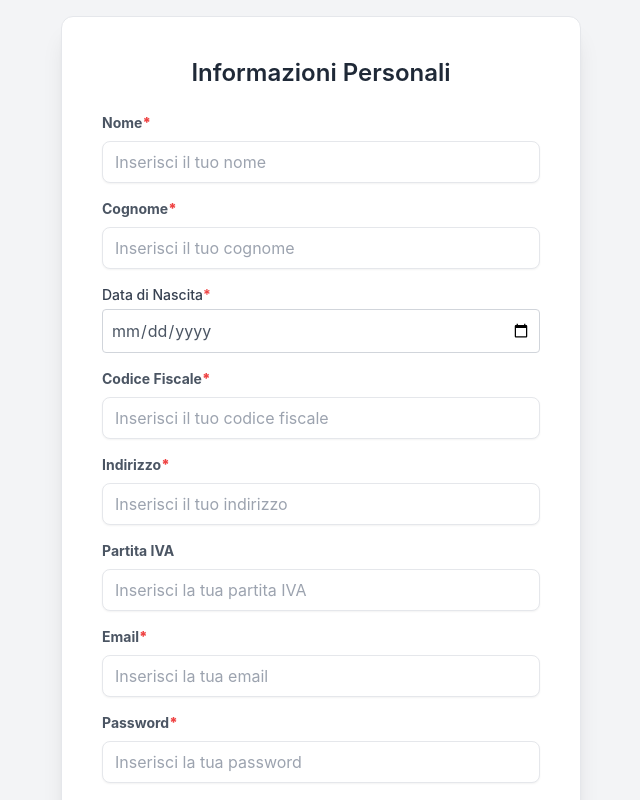
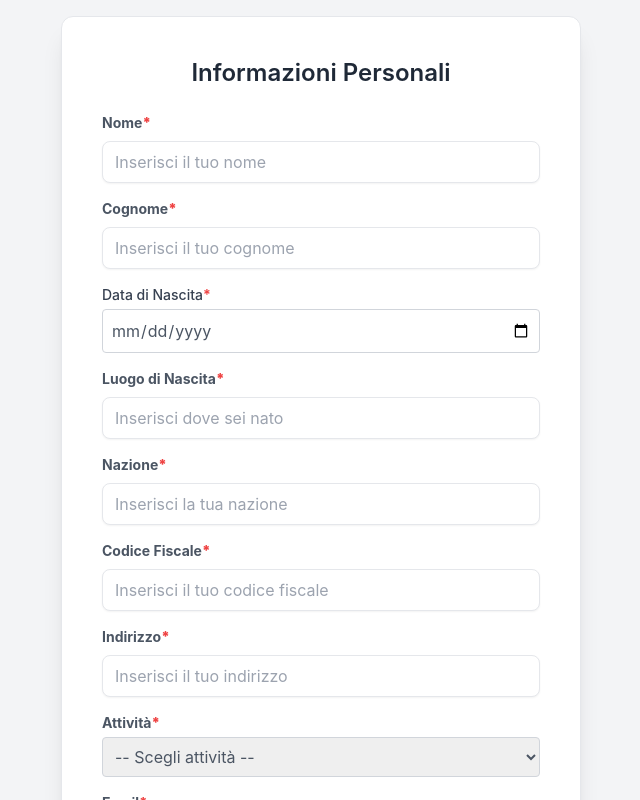
Before and after one commit to francescorago/Tirocinio_ACK, a React (Create React App) app in the folder ackgestionedocumentale/: page /register in a window 1280 px wide. Shown: the top 800 px of the page, without its empty margins (319-959 px from the left). Built offline with nearby package versions, Linux system fonts and the light colour scheme; no server answers.

Commit message:
aggiunta campi fase registrazione

```diff
--- a/ackgestionedocumentale/src/auth/register/index.jsx
+++ b/ackgestionedocumentale/src/auth/register/index.jsx
@@ -9,9 +9,12 @@ const Register = () => {
     nome: "",
     cognome: "",
     data: "",
+    luogo:"",
+    nazione:"",
     codiceFiscale: "",
     partitaIVA: "",
     indirizzo:"",
+    attività:"",
   });
 
   const [email, setEmail] = useState("");
@@ -20,7 +23,7 @@ const Register = () => {
   const [errorMessage, setErrorMessage] = useState("");
   const [isRegistering, setIsRegistering] = useState(false);
   const navigate = useNavigate();
-
+  const [selectedOption, setSelectedOption] = useState("");
   const onSubmit = async (e) => {
     e.preventDefault();
 
@@ -79,7 +82,9 @@ const Register = () => {
       }
     }
   };
-
+  const handleDropdownChange = (e) => {
+    setSelectedOption(e.target.value); // Set the selected value
+  };
   return (
     <div className="flex items-start justify-center bg-gray-100 p-4">
       <div className="w-full sm:w-11/12 md:w-8/12 lg:w-6/12 xl:w-5/12 text-gray-600 space-y-5 p-6 sm:p-8 md:p-10 pb-10 shadow-xl border rounded-xl bg-white">
@@ -146,6 +151,37 @@ const Register = () => {
                 ></label>
                 </div>
 
+          {/*Campo Luogo Nascita*/}
+          <div>
+            <label className="block text-sm text-gray-600 font-bold mb-1">
+              Luogo di Nascita<strong className="text-red-500">*</strong>
+            </label>
+            <input
+              type="text"
+              name="Luogo di Nascita"
+              placeholder="Inserisci dove sei nato"
+              required
+              value={registerData.luogo}
+              onChange={handleChange}
+              className="w-full mt-1 px-3 py-2 text-gray-700 bg-white border rounded-lg focus:border-blue-600 shadow-sm transition duration-300"
+            />
+          </div>
+
+          {/*Campo Luogo Nascita*/}
+          <div>
+            <label className="block text-sm text-gray-600 font-bold mb-1">
+              Nazione<strong className="text-red-500">*</strong>
+            </label>
+            <input
+              type="text"
+              name="Nazione"
+              placeholder="Inserisci la tua nazione"
+              required
+              value={registerData.nazione}
+              onChange={handleChange}
+              className="w-full mt-1 px-3 py-2 text-gray-700 bg-white border rounded-lg focus:border-blue-600 shadow-sm transition duration-300"
+            />
+          </div>
 
           {/* Campo Codice Fiscale */}
           <div>
@@ -163,6 +199,8 @@ const Register = () => {
             />
           </div>
 
+
+
           <div>
             <label className="block text-sm text-gray-600 font-bold mb-1">
               Indirizzo<strong className="text-red-500">*</strong>
@@ -178,19 +216,26 @@ const Register = () => {
             />
           </div>
 
-          {/* Campo Partita IVA */}
+          {/* Campo Attività */}
           <div>
             <label className="block text-sm text-gray-600 font-bold mb-1">
-              Partita IVA
+              Attività<strong className="text-red-500">*</strong>
             </label>
-            <input
-              type="text"
-              name="partitaIVA"
-              placeholder="Inserisci la tua partita IVA"
-              value={registerData.partitaIVA}
-              onChange={handleChange}
-              className="w-full mt-1 px-3 py-2 text-gray-700 bg-white border rounded-lg focus:border-blue-600 shadow-sm transition duration-300"
-            />
+            <select
+            id="options"
+                name="options"
+                value={selectedOption}
+                onChange={handleDropdownChange}
+                className="mt-1 block w-full p-2 border border-gray-300 rounded"
+            >
+              <option value="">-- Scegli attività --</option>
+                <option value="option1">Artista</option>
+                <option value="option2">Proprietario Opere</option>
+                <option value="option3">Galleria </option>
+                <option value="option4">Esperto</option>
+                <option value="option5">Mercante</option>
+                <option value="option6">Museo</option>
+            </select>
           </div>
 
           {/* Campo Email */}
```
